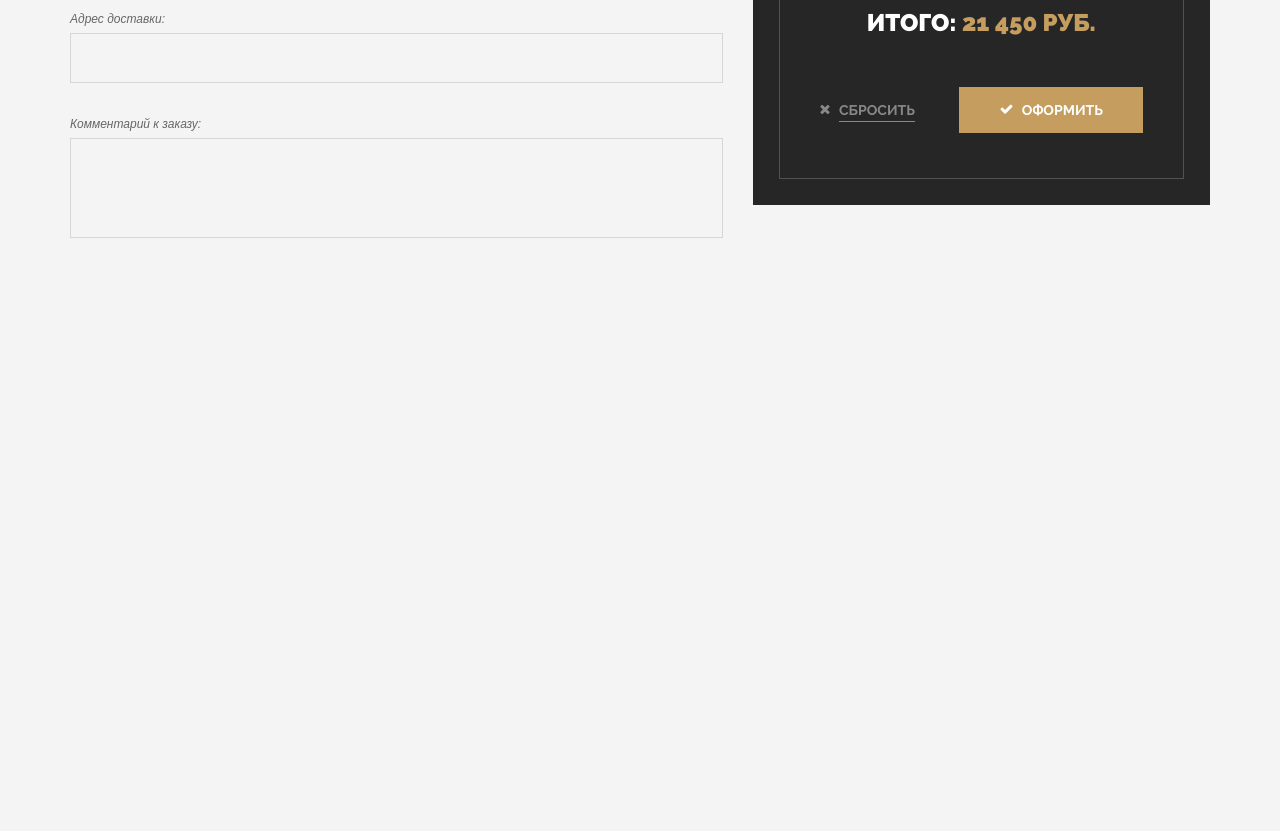
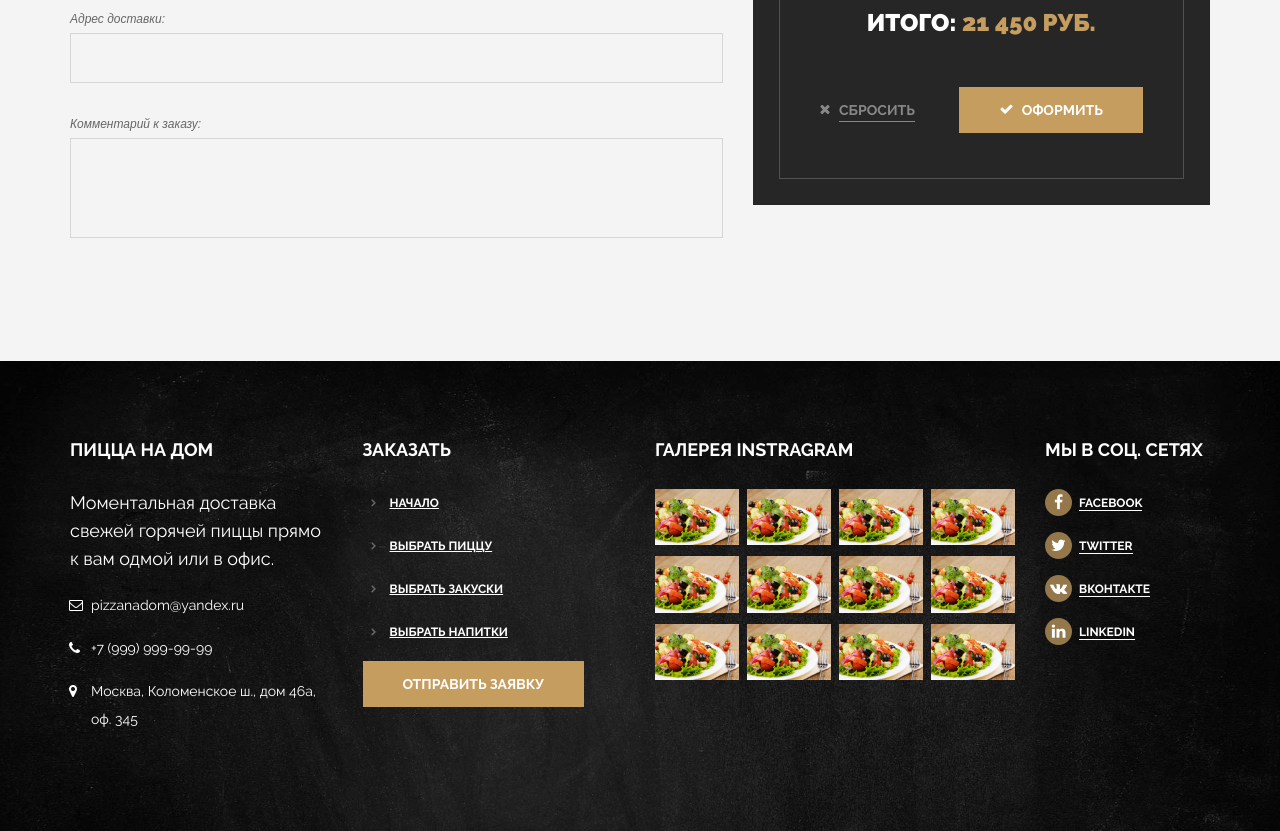
Before and after one commit to nurbol-sarsenbayev/pizza-design, a website: page app/index.html in a window 1280 px wide. Shown: the part 4132-4963 px from the top of the page. Before the commit the page ends 4493 px from the top, so only its background shows below. Drawn offline with Linux system fonts and the light colour scheme; files whose address does not match are found by name.

Commit message:
added footer

```diff
--- a/app/index.html
+++ b/app/index.html
@@ -388,7 +388,58 @@
 		</section>
 
 		<footer class="section section-footer section-inverse" style="background-image: url('./img/flour.jpg')">
+			<div class="container">
+				<div class="row">
+					<div class="col-md-3 col-sm-4">
+						<h4 class="h4">Пицца на дом</h4>
+						<p>Моментальная доставка свежей горячей пиццы прямо к вам одмой или в офис.</p>
+						<ul class="list list-contacts">
+							<li><i class="fa fa-envelope-o"></i> pizzanadom@yandex.ru</li>
+							<li><i class="fa fa-phone"></i> +7 (999) 999-99-99</li>
+							<li><i class="fa fa-map-marker"></i> Москва, Коломенское ш., дом 46а, оф. 345</li>
+						</ul>
+					</div>
 
+					<div class="col-md-3 col-sm-4">
+						<h4 class="h4">Заказать</h4>
+						<ul class="list list-zakazat">
+							<li><a href="#">Начало</a></li>
+							<li><a href="#">Выбрать пиццу</a></li>
+							<li><a href="#">Выбрать закуски</a></li>
+							<li><a href="#">Выбрать напитки</a></li>
+						</ul>
+						<button class="button">Отправить заявку</button>
+					</div>
+
+					<div class="col-md-2 col-md-push-4 col-sm-4">
+						<h4 class="h4">Мы в соц. сетях</h4>
+						<ul class="list list-socials">
+							<li><i class="fa fa-facebook"></i> <span>Facebook</span></li>
+							<li><i class="fa fa-twitter"></i> <span>Twitter</span></li>
+							<li><i class="fa fa-vk"></i> <span>ВКонтакте</span></li>
+							<li><i class="fa fa-linkedin"></i> <span>Linkedin</span></li>
+						</ul>
+					</div>
+
+					<div class="col-md-4 col-md-pull-2">
+						<h4 class="h4">Галерея Instragram</h4>
+						<div class="footer-gallery">
+							<img src="img/salat1.jpg" alt="">
+							<img src="img/salat1.jpg" alt="">
+							<img src="img/salat1.jpg" alt="">
+							<img src="img/salat1.jpg" alt="">
+							<img src="img/salat1.jpg" alt="">
+							<img src="img/salat1.jpg" alt="">
+							<img src="img/salat1.jpg" alt="">
+							<img src="img/salat1.jpg" alt="">
+							<img src="img/salat1.jpg" alt="">
+							<img src="img/salat1.jpg" alt="">
+							<img src="img/salat1.jpg" alt="">
+							<img src="img/salat1.jpg" alt="">
+						</div>
+					</div>
+				</div>
+			</div>
 		</footer>
 	</div>
 
--- a/app/sass/_base.scss
+++ b/app/sass/_base.scss
@@ -110,3 +110,11 @@ body textarea:required:valid {
 	font-size: 12px;
 	color: #666666;
 }
+
+@mixin circle($width) {
+	width: $width;
+	height: $width;
+	line-height: $width;
+	text-align: center;
+	border-radius: 50%;
+}
--- a/app/sass/main.scss
+++ b/app/sass/main.scss
@@ -27,7 +27,7 @@ body {
 	margin: 0;
 }
 
-.h2, .h3 {
+.h2, .h3, .h4 {
 	font-weight: 900;
 	text-transform: uppercase;
 	font-size: 24px;
@@ -36,9 +36,14 @@ body {
 	margin: 0;
 }
 
-.h3 {
+.h3, .h4 {
 	font-weight: 800;
 	font-size: 18px;
+}
+
+.h4 {
+	font-weight: bold;
+	text-align: left;
 }
 
 hr.accent {
@@ -261,6 +266,31 @@ hr.accent {
 				@extend .zakaz-title;
 				font-size: 24px;
 				margin-bottom: 50px;
+			}
+		}
+	}
+
+	&-footer {
+		padding: 80px 0;
+		.h4 {
+			margin-bottom: 30px;
+		}
+
+		.footer-gallery {
+			line-height: 0;
+			font-size: 0;
+			// display: flex;
+			// flex-wrap: wrap;
+
+			img {
+				margin: 0 8px 11px 0;
+				width: 84px;
+
+				&:nth-child(4n) {
+					margin-right: 0;
+				}
+
+//				display: block;
 			}
 		}
 	}
@@ -545,5 +575,85 @@ hr.accent {
 	}
 }
 
+.list {
+	padding: 0;
+	list-style: none;
+	li {
+		position: relative;
+		margin-bottom: 15px;
+		.fa {
+			position: absolute;
+			top: 0;
+			transform: translateX(calc(-100% - 7px));
+		}
+	}
+
+	&-contacts {
+		li {
+			font-size: 14px;
+			padding-left: 21px;
+			.fa {
+				top: 7px;
+				width: 15px;
+			}
+		}
+	}
+
+	&-zakazat, &-socials {
+		font-size: 12px;
+		text-transform: uppercase;
+		font-weight: bold;
+
+		li {
+			span {
+				border-bottom: 1px solid #fff;
+			}
+		}
+	}
+
+	&-zakazat {
+		li {
+			padding-left: 27px;
+			a {
+				color: #ffffff;
+			}
+
+			&:before {
+				position: absolute;
+				top: 4px;
+				left: 0px;
+				content: "\f105";
+				font-family: fontawesome;
+				padding-left: 2px;
+				@include circle(20px);
+				color: rgba(#fff, 0.349);
+			}
+
+			&:hover{
+				a {
+					color: $accent;
+				}
+
+				&:before {
+					background-color: #94774a;
+					color: #1a1208;
+				}
+			}
+
+
+		}
+	}
+
+	&-socials {
+		li {
+			padding-left: 34px;
+			.fa {
+				@include circle(27px);
+				background-color: #94774a;
+				font-size: 16px;
+			}
+		}
+	}
+}
 
 @import "media"; // Всегда в конце
```
Also changed, not shown: app/css/main.min.css.
